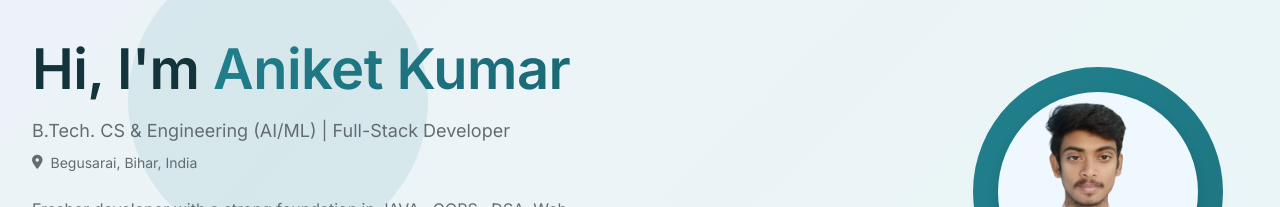
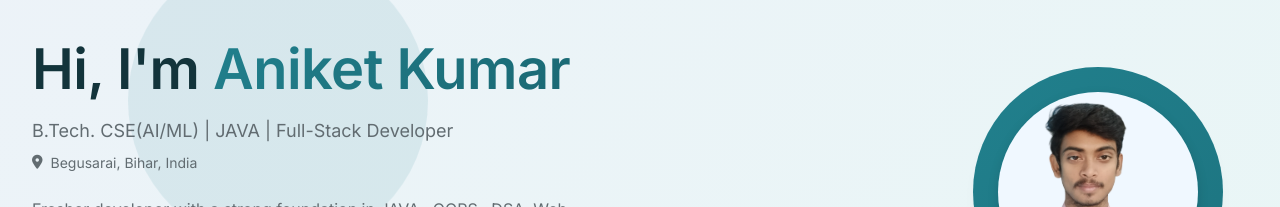
Before and after one commit to Iamaniketray/portfolio-website, a plain HTML site: page index.html in a window 1280 px wide. Shown: the part 208-415 px from the top of the page. Drawn offline with Linux system fonts and the light colour scheme; a web font is replaced by a local one.

Commit message:
Update index.html

```diff
--- a/index.html
+++ b/index.html
@@ -63,7 +63,7 @@
                     <h1 class="hero-title">
                         Hi, I'm <span class="text-gradient">Aniket Kumar</span>
                     </h1>
-                    <p class="hero-subtitle">B.Tech. CS & Engineering (AI/ML) | Full-Stack Developer</p>
+                    <p class="hero-subtitle">B.Tech. CSE(AI/ML) | JAVA | Full-Stack Developer</p>
                     <p class="hero-location">
                         <i class="fas fa-map-marker-alt"></i>
                         Begusarai, Bihar, India
```
